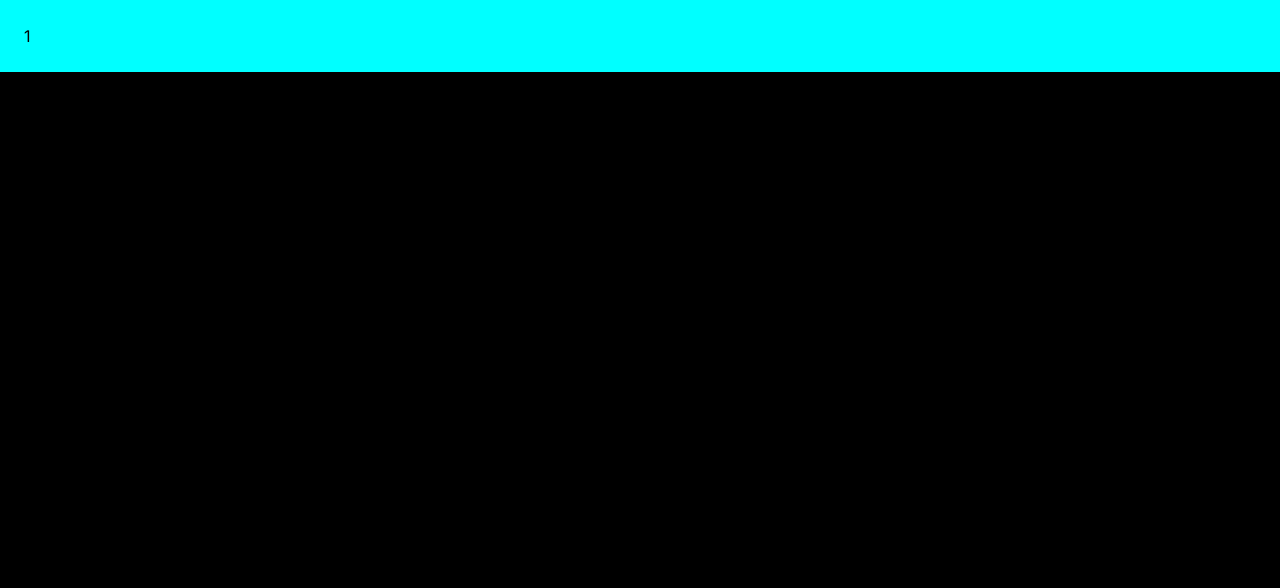
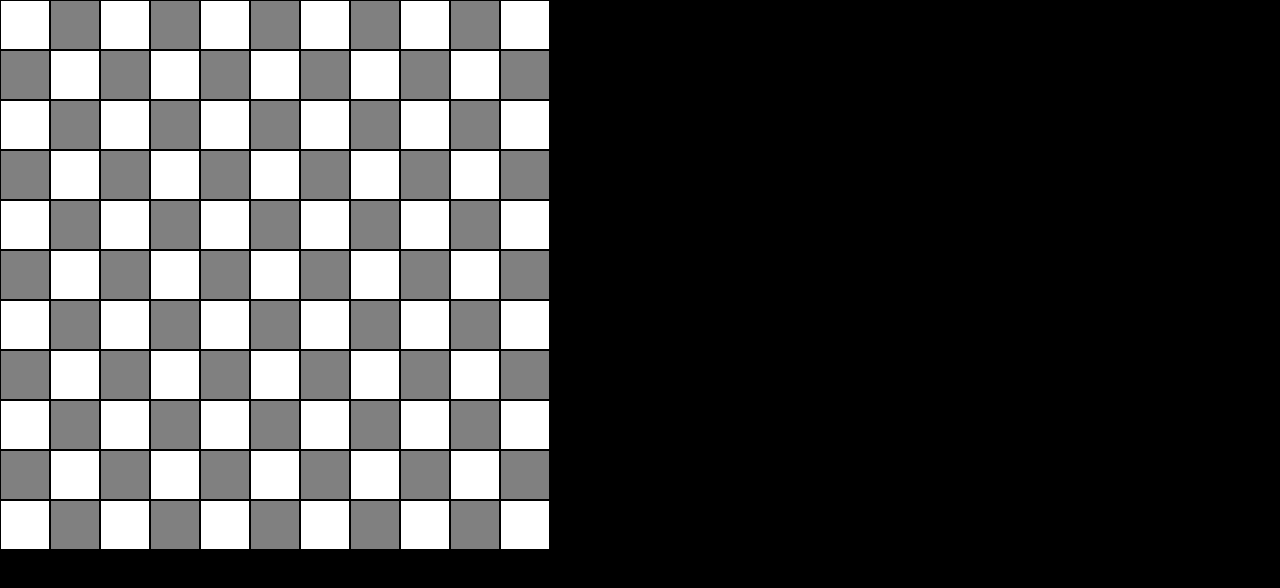
Before and after one commit to Samuel2007/Snake, a Next.js app: page / in a window 1280 px wide. Shown: the top 588 px of the page. Built offline with nearby package versions, Linux system fonts and the light colour scheme.

Commit message:
finished grid

```diff
--- a/src/app/components/cell/cell.module.css
+++ b/src/app/components/cell/cell.module.css
@@ -1,4 +1,20 @@
 .cell {
-  padding: 24px;
-  background-color: cyan;
+  height: 50px;
+  width: 50px;
+  border-width: 1px;
+  border-color: black;
+  background-color: white;
+  align-items: center;
+  justify-content: center;
+  display: flex;
 }
+.differentColorCell {
+  height: 50px;
+  width: 50px;
+  border-width: 1px;
+  border-color: black;
+  background-color: grey;
+  align-items: center;
+  justify-content: center;
+  display: flex;
+}
--- a/src/app/components/cell/cell.tsx
+++ b/src/app/components/cell/cell.tsx
@@ -1,13 +1,20 @@
 import React from "react";
 import styles from "./cell.module.css";
+import Fruit from "../fruit/fruit";
 
 type CellProps = {
   index: number;
+  otherColor: boolean;
+  isFruitOnCell: boolean;
   isSelected?: boolean;
 };
 
-function Cell({ index, isSelected }: CellProps) {
-  return <div className={styles.cell}>{index}</div>;
+function Cell({ index, otherColor, isFruitOnCell, isSelected }: CellProps) {
+  return (
+    <div className={otherColor ? styles.cell : styles.differentColorCell}>
+      {isFruitOnCell && <Fruit />}
+    </div>
+  );
 }
 
 export default Cell;
--- /dev/null
+++ b/src/app/components/fruit/fruit.module.css
@@ -0,0 +1,5 @@
+.fruit {
+  height: 20px;
+  width: 20px;
+  background-color: red;
+}
--- /dev/null
+++ b/src/app/components/fruit/fruit.tsx
@@ -0,0 +1,8 @@
+import React from "react";
+import styles from "./fruit.module.css";
+
+function Fruit() {
+  return <div className={styles.fruit} />;
+}
+
+export default Fruit;
--- a/src/app/components/grid/grid.module.css
+++ b/src/app/components/grid/grid.module.css
@@ -1,4 +1,7 @@
 .grid {
-  padding: 24px;
+  width: 550px;
+  height: 550px;
   background-color: cyan;
+  display: flex;
+  flex-wrap: wrap;
 }
--- a/src/app/components/grid/grid.tsx
+++ b/src/app/components/grid/grid.tsx
@@ -1,5 +1,7 @@
-import React from "react";
+"use client";
+import React, { useEffect } from "react";
 import styles from "./grid.module.css";
+import Cell from "../cell/cell";
 
 type GridProps = {
   index: number;
@@ -7,7 +9,35 @@ type GridProps = {
 };
 
 function Grid({ index, isSelected }: GridProps) {
-  return <div className={styles.cell}>{index}</div>;
+  useEffect(() => {
+    const downHandler = ({ key }) => {
+      //ArrowUp
+      //ArrowDown
+
+      console.log(key);
+    };
+
+    window.addEventListener("keydown", downHandler);
+
+    return () => {
+      window.removeEventListener("keydown", downHandler);
+    };
+  }, []);
+
+  const cells = Array.from({ length: 121 }, (e, i) => i);
+  console.log(cells);
+  return (
+    <div className={styles.grid}>
+      {cells.map((cell, index) => (
+        <Cell
+          key={cell}
+          index={index}
+          isFruitOnCell={false}
+          otherColor={index % 2 === 0}
+        />
+      ))}
+    </div>
+  );
 }
 
 export default Grid;
--- a/src/app/page.tsx
+++ b/src/app/page.tsx
@@ -1,13 +1,9 @@
-// grid 10x10
-
-import Cell from "./components/cell/cell";
-
-// arr = [1,2,3] ->  arr.map(() => <Cell />)
+import Grid from "./components/grid/grid";
 
 export default function Home() {
   return (
     <div className="grid">
-      <Cell index={1} />
+      <Grid index={1} />
     </div>
   );
 }
```
